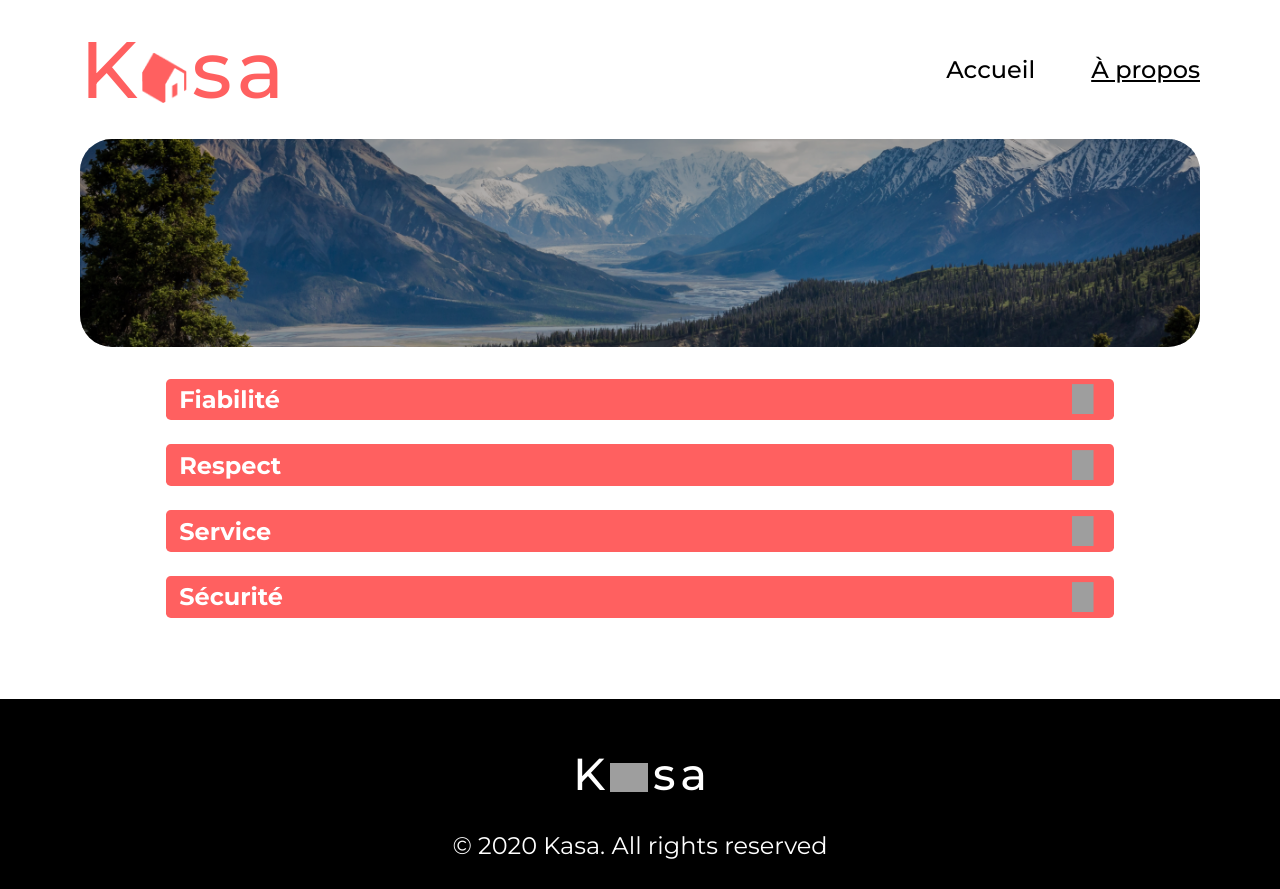
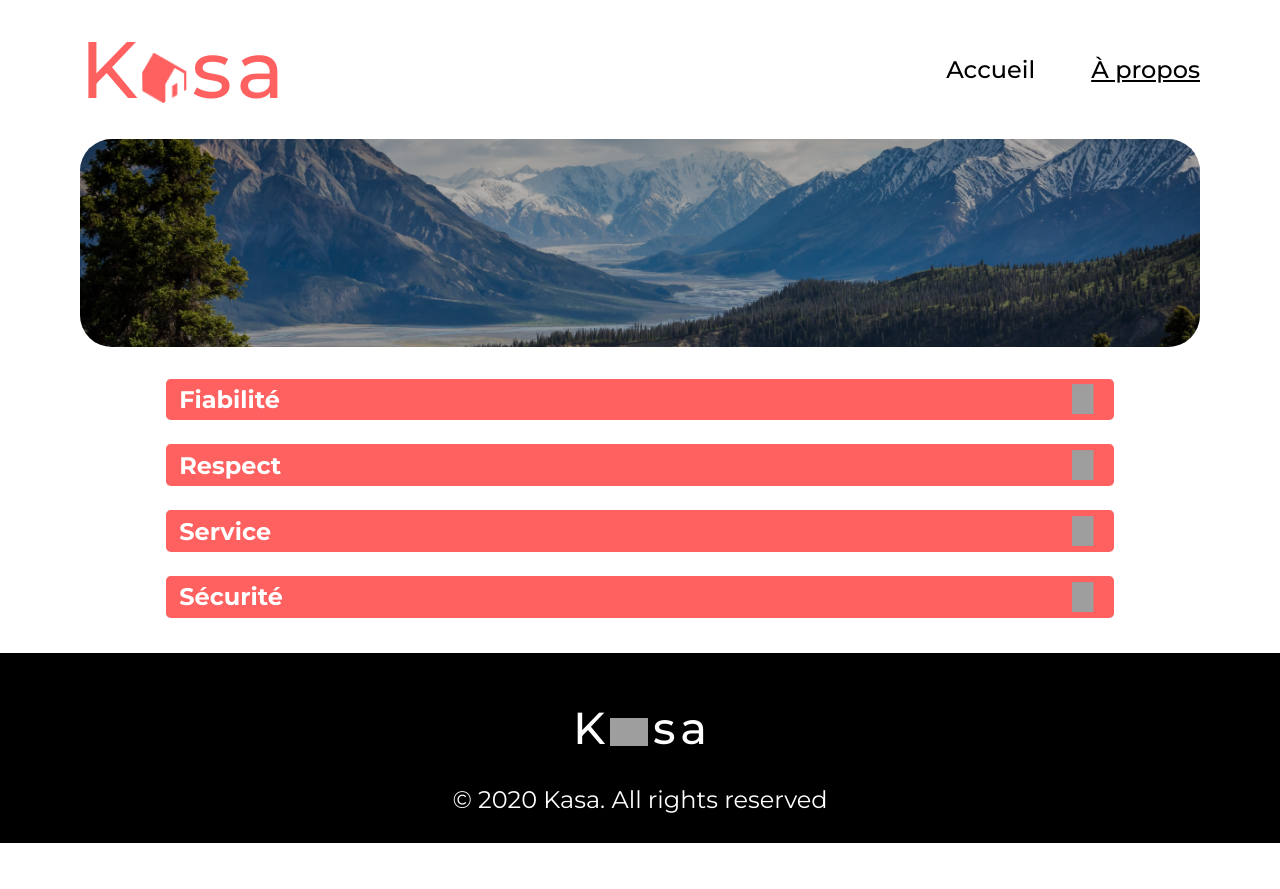
Before and after one commit to Neawen/kasa, a React (Create React App) app: page /about in a window 1280 px wide. After the commit the page ends 843 px from the top, so only its background shows below. Built offline with nearby package versions, Linux system fonts and the light colour scheme; grey boxes are pictures that could not be loaded.

Commit message:
correction height main

```diff
--- a/src/assets/styles/base/reset.scss
+++ b/src/assets/styles/base/reset.scss
@@ -1,5 +1,6 @@
 * {
     margin: 0;
+    box-sizing: border-box;
 }
 
 html,
@@ -8,3 +9,8 @@ body,
     height: 100%;
     padding: 0;
 }
+
+#root {
+    display: flex;
+    flex-direction: column;
+}
--- a/src/pages/Home/Home.scss
+++ b/src/pages/Home/Home.scss
@@ -1,6 +1,6 @@
 .main {
     margin: 0 5rem;
-    min-height: 70svh;
+    flex: 1;
 
     @media (max-width:768px) {
         margin: 0 1rem;
```
